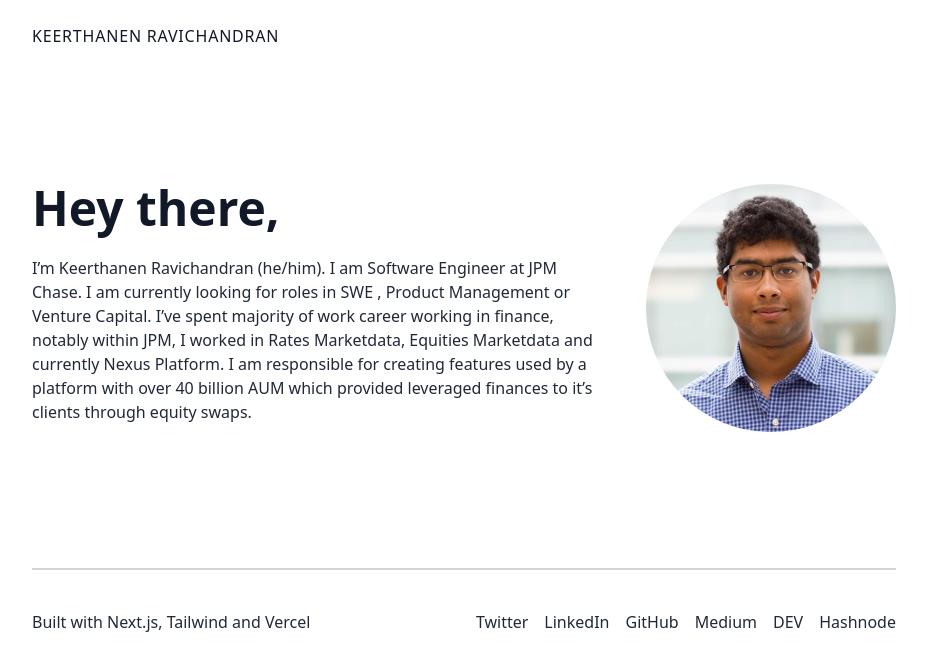
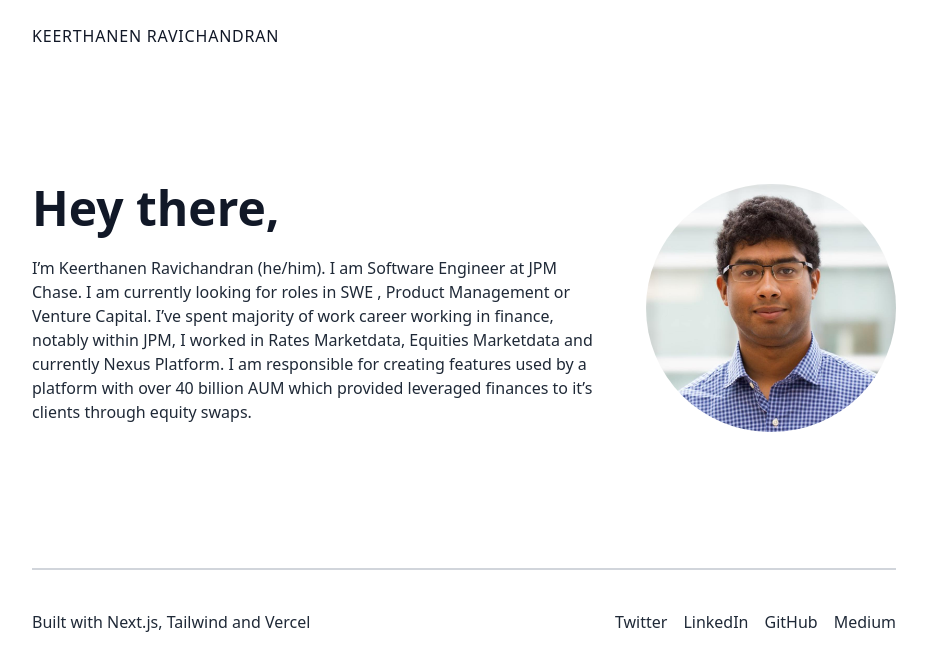
Before and after one commit to keerthanenr/portfolio_website_next, a Next.js app: page / in a window 1280 px wide. Shown: the top 670 px of the page, without its empty margins (176-1103 px from the left). Built offline with nearby package versions, Linux system fonts and the light colour scheme.

Commit message:
updating links

```diff
--- a/components/Footer.js
+++ b/components/Footer.js
@@ -9,7 +9,7 @@ const Footer = () => {
                     <p>Built with Next.js, Tailwind and Vercel</p>
                     <div className="flex flex-wrap pt-2 sm:space-x-4 space-x-2 font-medium lg:pt-0">
                         <a
-                            href="#"
+                            href="https://twitter.com/keerthanenr"
                             className={"transition-colors hover:text-yellow-500"}
                             target="_blank"
                             rel="noreferrer"
@@ -17,7 +17,7 @@ const Footer = () => {
                             Twitter
                         </a>
                         <a
-                            href="#"
+                            href="https://www.linkedin.com/in/keerthanen-ravichandran-b49780102/"
                             className={"transition-colors hover:text-yellow-500"}
                             target="_blank"
                             rel="noreferrer"
@@ -25,7 +25,7 @@ const Footer = () => {
                             LinkedIn
                         </a>
                         <a
-                            href="#"
+                            href="https://github.com/keerthanenr"
                             className={"transition-colors hover:text-yellow-500"}
                             target="_blank"
                             rel="noreferrer"
@@ -33,28 +33,12 @@ const Footer = () => {
                             GitHub
                         </a>
                         <a
-                            href="#"
+                            href="https://medium.com/@keerthanenravichandran"
                             className={"transition-colors hover:text-yellow-500"}
                             target="_blank"
                             rel="noreferrer"
                         >
                             Medium
-                        </a>
-                        <a
-                            href="#"
-                            className={"transition-colors hover:text-yellow-500"}
-                            target="_blank"
-                            rel="noreferrer"
-                        >
-                            DEV
-                        </a>
-                        <a
-                            href="#"
-                            className={"transition-colors hover:text-yellow-500"}
-                            target="_blank"
-                            rel="noreferrer"
-                        >
-                            Hashnode
                         </a>
                     </div>
                 </div>
```
